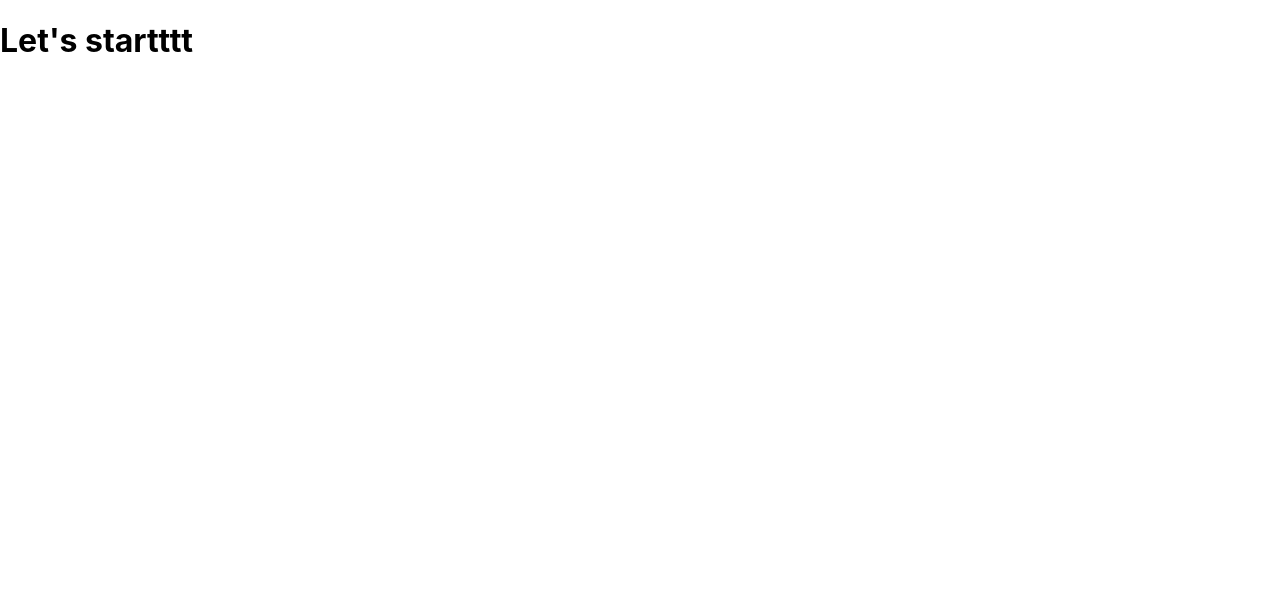
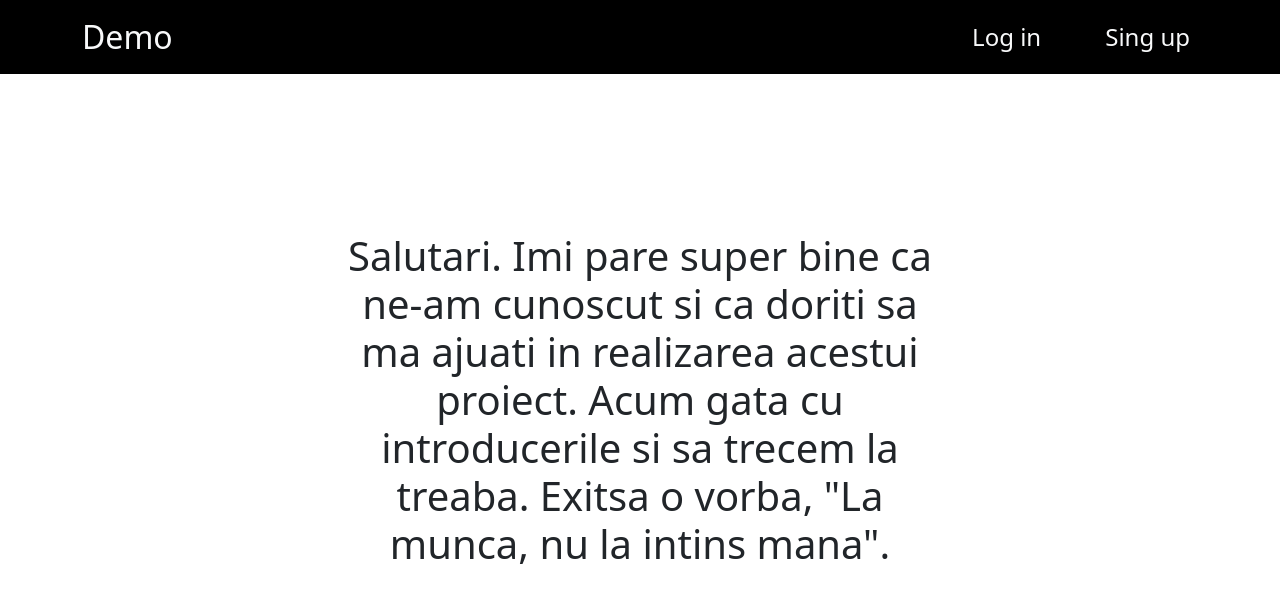
Before and after one commit to Rares-Hampi/demo, a React (Create React App) app in the folder front/: page / in a window 1280 px wide. Shown: the top 602 px of the page. Built offline with nearby package versions, Linux system fonts and the light colour scheme.

Commit message:
make some logic and 60% frontend

```diff
--- a/front/package.json
+++ b/front/package.json
@@ -6,9 +6,12 @@
     "@testing-library/jest-dom": "^5.17.0",
     "@testing-library/react": "^13.4.0",
     "@testing-library/user-event": "^13.5.0",
+    "bootstrap": "^5.3.1",
     "react": "^18.2.0",
+    "react-bootstrap": "^2.8.0",
     "react-dom": "^18.2.0",
-    "react-scripts": "5.0.1",
+    "react-router": "^6.15.0",
+    "react-scripts": "^5.0.1",
     "web-vitals": "^2.1.4"
   },
   "scripts": {
--- a/front/public/index.html
+++ b/front/public/index.html
@@ -5,6 +5,12 @@
     <link rel="icon" href="%PUBLIC_URL%/favicon.ico" />
     <meta name="viewport" content="width=device-width, initial-scale=1" />
     <meta name="theme-color" content="#000000" />
+    <link
+      rel="stylesheet"
+      href="https://cdn.jsdelivr.net/npm/bootstrap@5.3.0/dist/css/bootstrap.min.css"
+      integrity="sha384-9ndCyUaIbzAi2FUVXJi0CjmCapSmO7SnpJef0486qhLnuZ2cdeRhO02iuK6FUUVM"
+      crossorigin="anonymous"
+    />
     <meta
       name="description"
       content="Web site created using create-react-app"
--- a/front/src/App.js
+++ b/front/src/App.js
@@ -1,9 +1,8 @@
+import Main from "./components/Main";
+import "bootstrap/dist/css/bootstrap.min.css";
+
 function App() {
-  return (
-    <div className="App">
-      <h1>Let's startttt</h1>
-    </div>
-  );
+  return <Main />;
 }
 
 export default App;
--- /dev/null
+++ b/front/src/components/Form.js
@@ -0,0 +1,47 @@
+import React from "react";
+import Modal from "react-bootstrap/Modal";
+import Button from "react-bootstrap/Button";
+
+export default function Form(props) {
+  if (props.form === "logIn") {
+    return (
+      <Modal
+        show={props.show}
+        onHide={props.action}
+        backdrop="static"
+        keyboard={false}
+      >
+        <Modal.Header closeButton>
+          <Modal.Title>Modal title</Modal.Title>
+        </Modal.Header>
+        <Modal.Body>LogIn</Modal.Body>
+        <Modal.Footer>
+          <Button variant="secondary" onClick={props.action}>
+            Close
+          </Button>
+          <Button variant="primary">Understood</Button>
+        </Modal.Footer>
+      </Modal>
+    );
+  } else if (props.form === "singUp") {
+    return (
+      <Modal
+        show={props.show}
+        onHide={props.action}
+        backdrop="static"
+        keyboard={false}
+      >
+        <Modal.Header closeButton>
+          <Modal.Title>Modal title</Modal.Title>
+        </Modal.Header>
+        <Modal.Body>SingUp</Modal.Body>
+        <Modal.Footer>
+          <Button variant="secondary" onClick={props.action}>
+            Close
+          </Button>
+          <Button variant="primary">Understood</Button>
+        </Modal.Footer>
+      </Modal>
+    );
+  }
+}
--- /dev/null
+++ b/front/src/components/Main.js
@@ -0,0 +1,33 @@
+import React, { useState } from "react";
+import Menu from "./Menu";
+import Form from "./Form";
+
+export default function Main() {
+  const [show, setShow] = useState(false);
+
+  const [form, setForm] = useState("");
+
+  const logIn = () => {
+    setShow(true);
+    setForm("logIn");
+  };
+  const singUp = () => {
+    setShow(true);
+    setForm("singUp");
+  };
+  const hideModal = () => {
+    setShow(false);
+  };
+
+  return (
+    <>
+      <Menu logIn={logIn} singUp={singUp} />
+      <h1 className="text-sm-center position-absolute top-50 start-50 translate-middle w-50 p-3">
+        Salutari. Imi pare super bine ca ne-am cunoscut si ca doriti sa ma
+        ajuati in realizarea acestui proiect. Acum gata cu introducerile si sa
+        trecem la treaba. Exitsa o vorba, "La munca, nu la intins mana".
+      </h1>
+      <Form show={show} action={hideModal} form={form} />
+    </>
+  );
+}
--- /dev/null
+++ b/front/src/components/Menu.js
@@ -0,0 +1,32 @@
+import React from "react";
+import { Navbar, Container, Nav } from "react-bootstrap";
+
+export default function Menu(props) {
+  return (
+    <Navbar collapseOnSelect expand="lg" className="bg-black">
+      <Container>
+        <Navbar.Brand href="#home" className="text-light fs-2">
+          Demo
+        </Navbar.Brand>
+        <Navbar.Toggle aria-controls="responsive-navbar-nav" />
+        <Navbar.Collapse
+          id="responsive-navbar-nav"
+          className="justify-content-end"
+        >
+          <Nav className="d-flex justify-content-around">
+            <Nav.Link className="text-light fs-4" onClick={props.logIn}>
+              Log in
+            </Nav.Link>
+            <Nav.Link
+              eventKey={2}
+              className="text-light fs-4 ms-5"
+              onClick={props.singUp}
+            >
+              Sing up
+            </Nav.Link>
+          </Nav>
+        </Navbar.Collapse>
+      </Container>
+    </Navbar>
+  );
+}
```
Also changed, not shown: front/src/index.js (+7 -6 lines), front/src/components/Profile.js (added), 1 other file (tests, documents, lock files or other folders).
